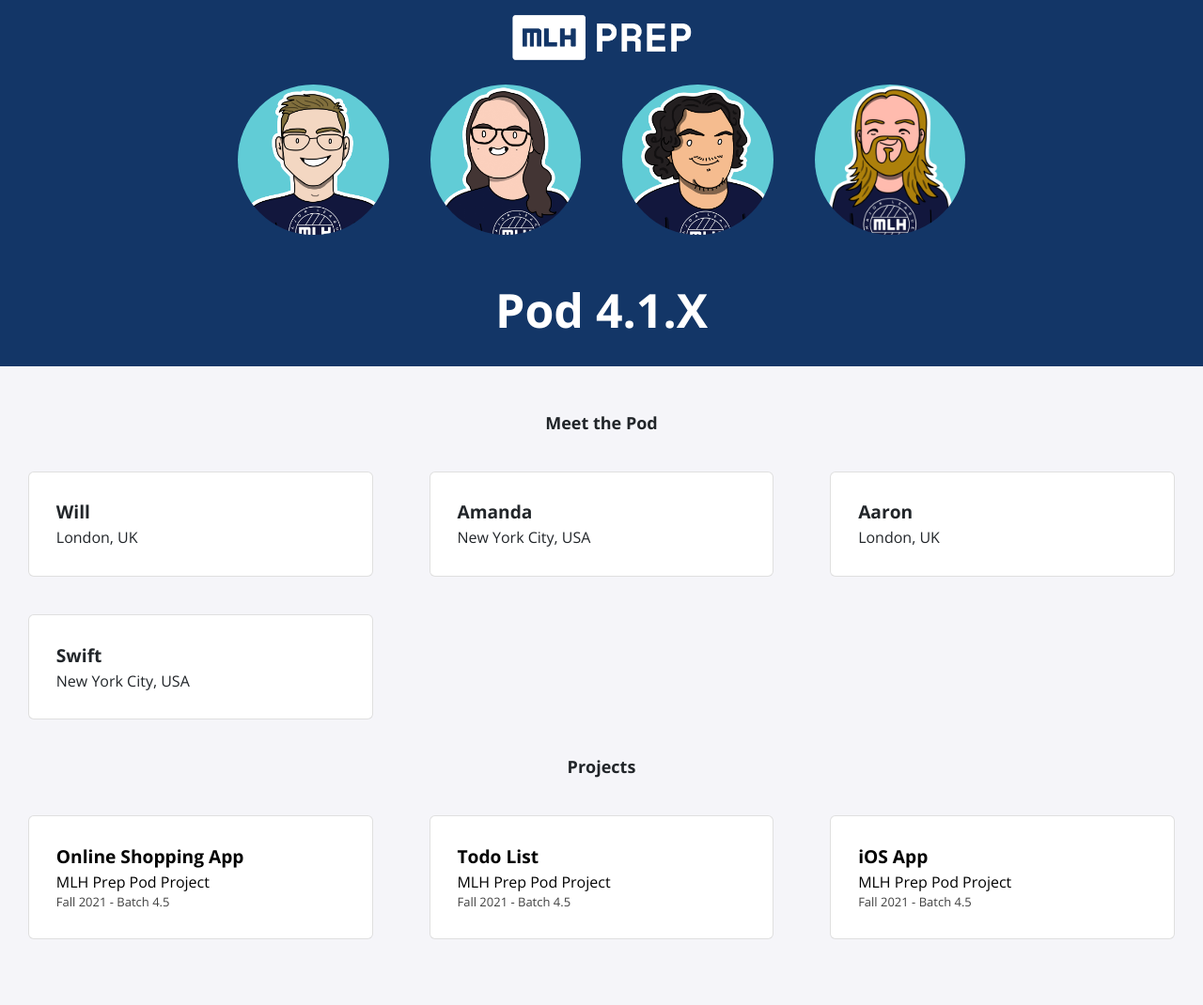
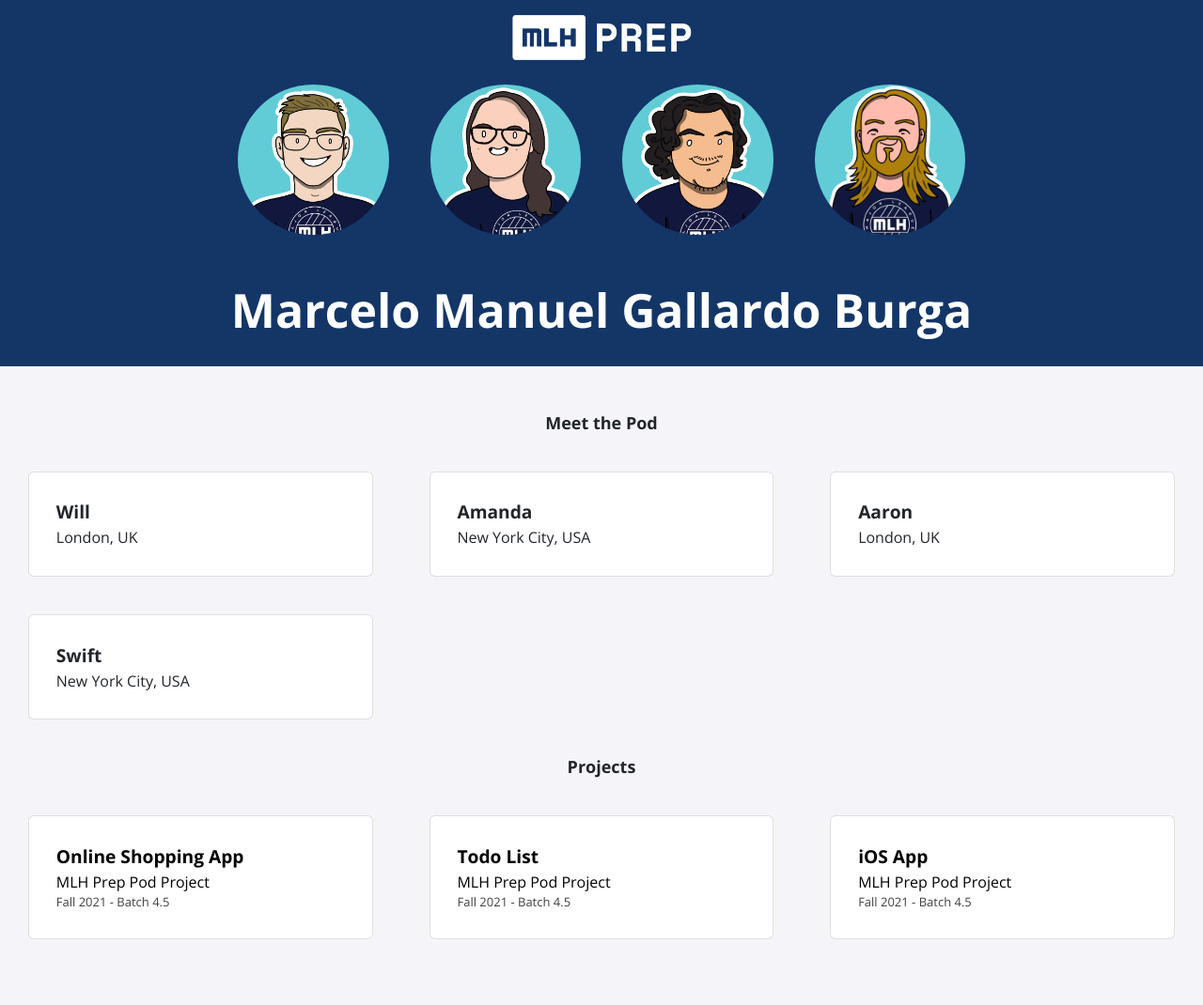
Before and after one commit to MarceloGallardoB/MarceloGallardoB.github.io, a Jekyll site: the page built from index.html, in a window 1280 px wide. Shown: the whole page at 94% size. Built offline with Jekyll 4.4.1, drawn with Linux system fonts in a browser that asks for light colours; nearby versions of some CDN libraries.

Commit message:
Update _config.yml

```diff
--- a/_config.yml
+++ b/_config.yml
@@ -1,11 +1,11 @@
-title: "Pod 4.1.X"
-email: fellowship@mlh.io
+title: "Marcelo Manuel Gallardo Burga"
+email: marcelo.gallardob@gmail.com
 description: >- # this means to ignore newlines until "baseurl:"
-  This is my portfolio website!
+  This is my personal website!
 baseurl: "/"
-url: "/"
-twitter_username: mlhacks
-github_username:  mlh-fellowship
+url: "https://MarceloGallardoB.github.io/"
+twitter_username:
+github_username:  MarceloGallardoB
 
 sass:
   sass_dir: _sass
```
